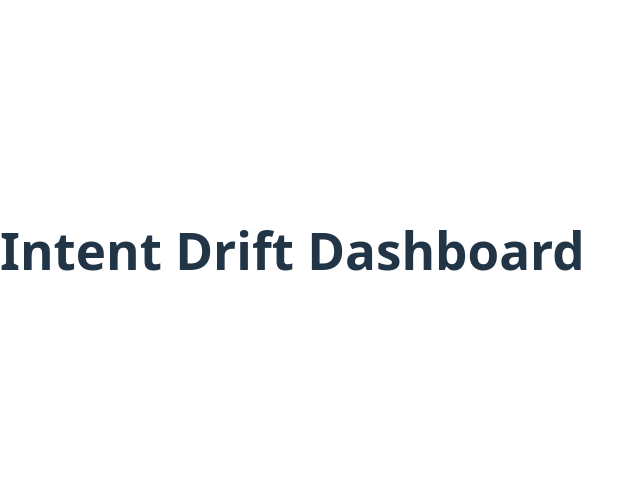
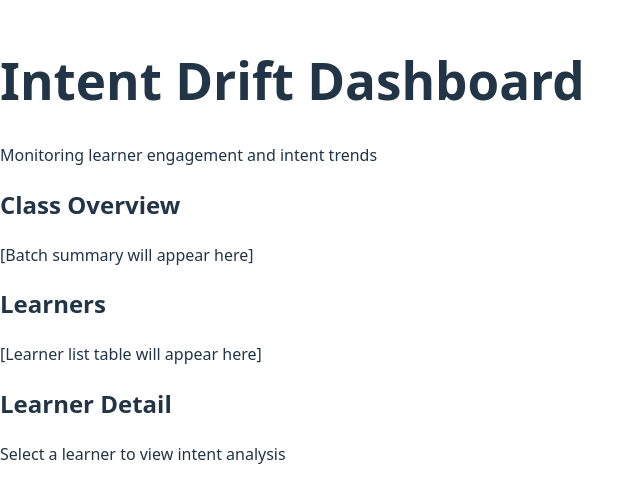
Before and after one commit to Aarin062/intent-drift-edu, a React app in the folder frontend/: page / in a window 1280 px wide. Shown: the part 150-652 px from the top of the page, without its empty margins (0-644 px from the left). Built offline with nearby package versions, Linux system fonts and the light colour scheme; the HTML template or start-up script is replaced by a standard one.

Commit message:
Scaffold educator dashboard components

```diff
--- a/frontend/src/App.jsx
+++ b/frontend/src/App.jsx
@@ -1,9 +1,7 @@
+import DashboardPage from "./pages/DashboardPage";
+
 function App() {
-  return (
-    <div>
-      <h1>Intent Drift Dashboard</h1>
-    </div>
-  );
+  return <DashboardPage />;
 }
 
 export default App;
--- /dev/null
+++ b/frontend/src/components/ClassOverview.jsx
@@ -0,0 +1,10 @@
+function ClassOverview() {
+  return (
+    <section>
+      <h2>Class Overview</h2>
+      <p>[Batch summary will appear here]</p>
+    </section>
+  );
+}
+
+export default ClassOverview;
--- /dev/null
+++ b/frontend/src/components/Header.jsx
@@ -0,0 +1,10 @@
+function Header() {
+  return (
+    <header>
+      <h1>Intent Drift Dashboard</h1>
+      <p>Monitoring learner engagement and intent trends</p>
+    </header>
+  );
+}
+
+export default Header;
--- /dev/null
+++ b/frontend/src/components/LearnerDetail.jsx
@@ -0,0 +1,10 @@
+function LearnerDetail() {
+  return (
+    <section>
+      <h2>Learner Detail</h2>
+      <p>Select a learner to view intent analysis</p>
+    </section>
+  );
+}
+
+export default LearnerDetail;
--- /dev/null
+++ b/frontend/src/components/LearnerTable.jsx
@@ -0,0 +1,10 @@
+function LearnerTable() {
+  return (
+    <section>
+      <h2>Learners</h2>
+      <p>[Learner list table will appear here]</p>
+    </section>
+  );
+}
+
+export default LearnerTable;
--- /dev/null
+++ b/frontend/src/pages/DashboardPage.jsx
@@ -0,0 +1,17 @@
+import Header from "../components/Header";
+import ClassOverview from "../components/ClassOverview";
+import LearnerTable from "../components/LearnerTable";
+import LearnerDetail from "../components/LearnerDetail";
+
+function DashboardPage() {
+  return (
+    <div>
+      <Header />
+      <ClassOverview />
+      <LearnerTable />
+      <LearnerDetail />
+    </div>
+  );
+}
+
+export default DashboardPage;
```
